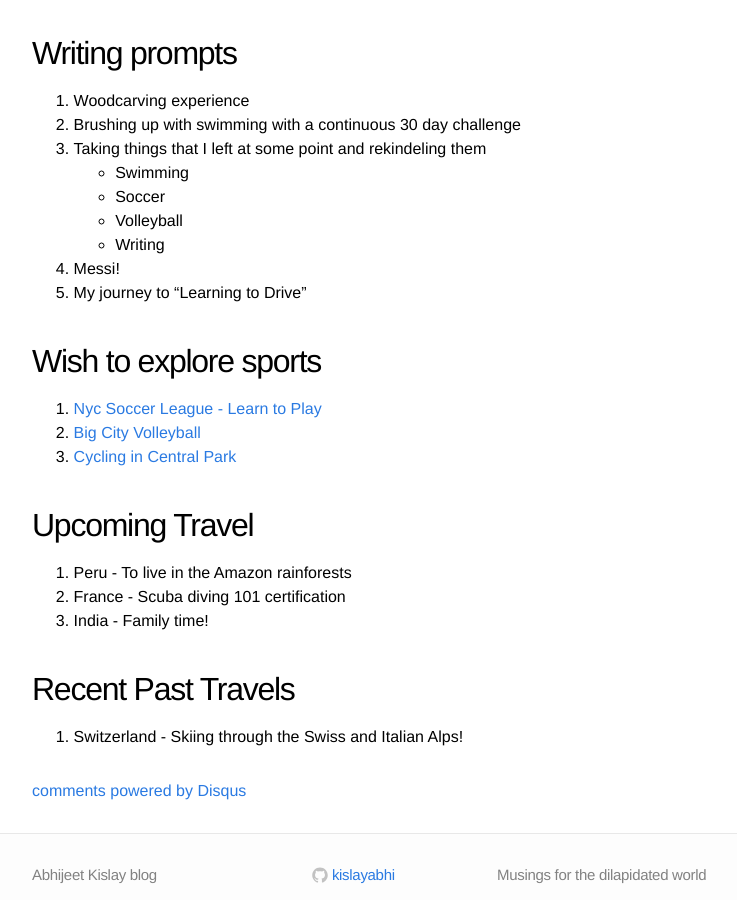
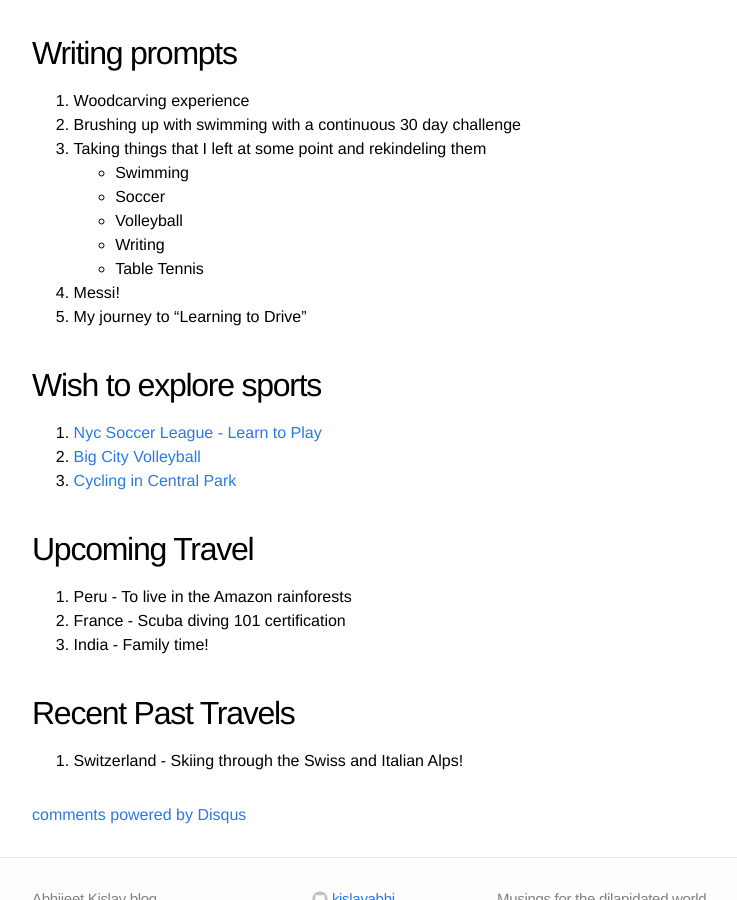
Before and after one commit to kislayabhi/kislayabhi.github.io, a Jekyll site: the page built from _posts/2024-7-23-My-personal-playlist.md, in a window 1280 px wide and 900 px high, scrolled down 3056 px. Shown: the whole window, without its empty margins (208-945 px from the left). Built offline with Jekyll 4.4.1, drawn with Linux system fonts in a browser that asks for light colours; comment, search, counter and statistics services are not loaded.

Commit message:
Update 2024-7-23-My-personal-playlist.md

```diff
--- a/_posts/2024-7-23-My-personal-playlist.md
+++ b/_posts/2024-7-23-My-personal-playlist.md
@@ -102,6 +102,7 @@ I have only recently started realizing that there are certain things out there i
    - Soccer
    - Volleyball
    - Writing
+   - Table Tennis
 4. Messi!
 5. My journey to "Learning to Drive"
 
```
